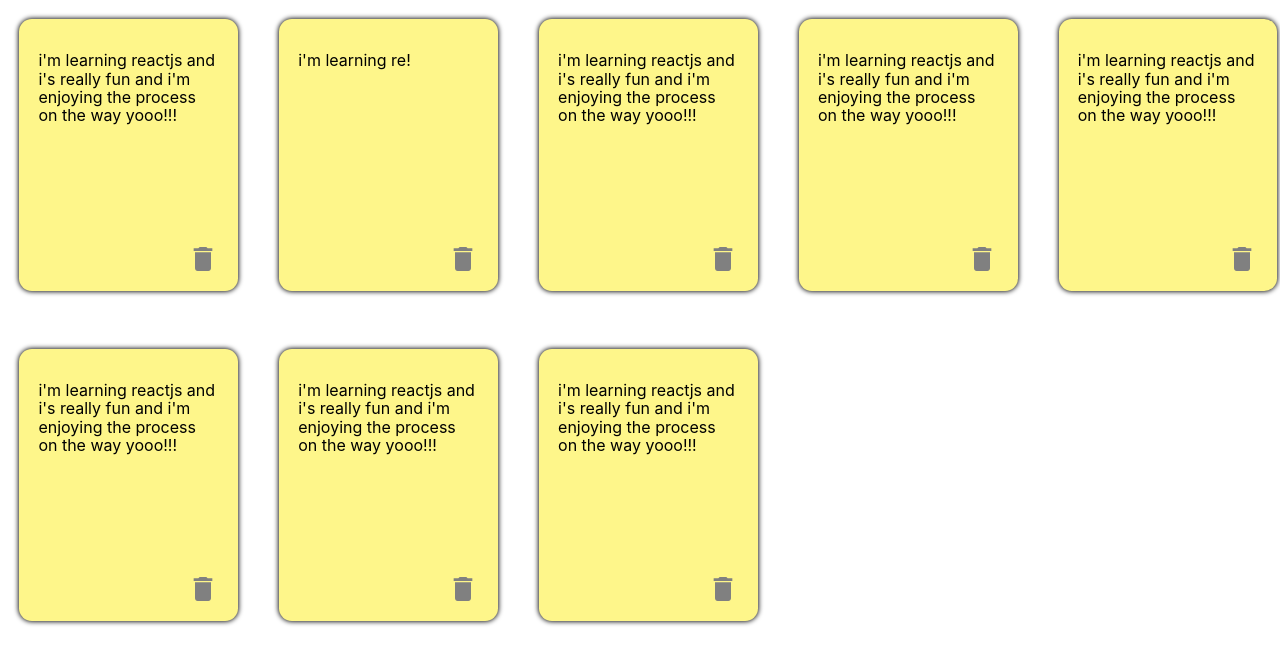
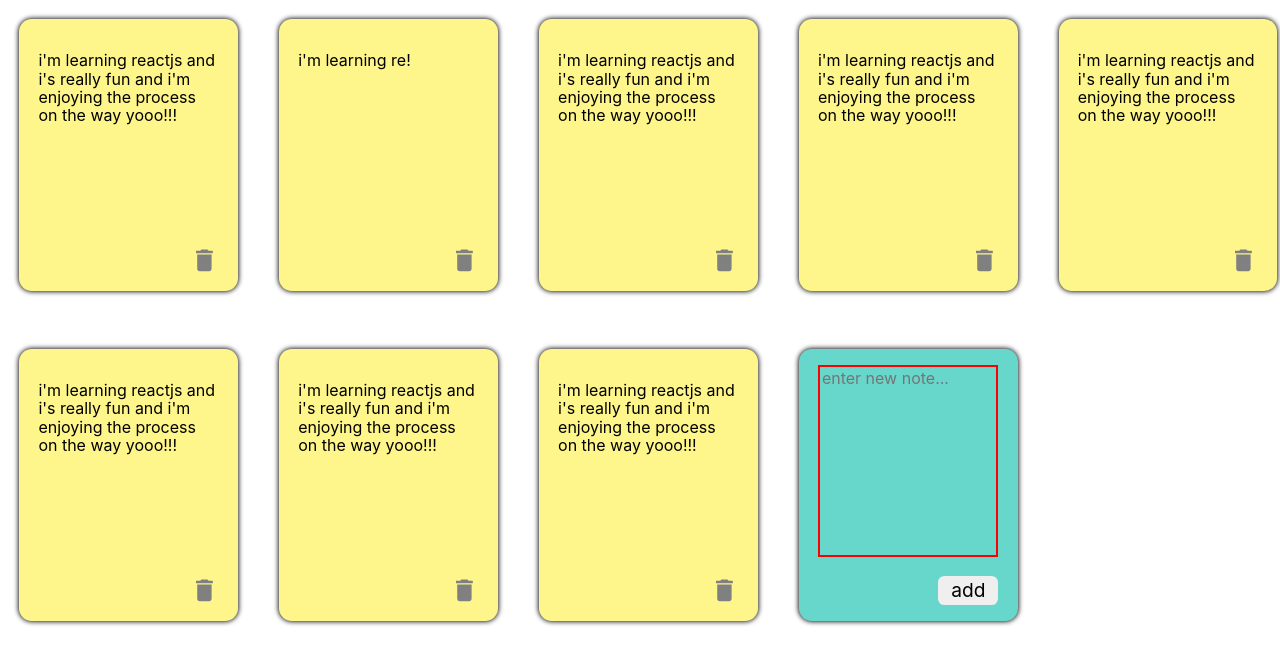
Before and after one commit to BodaNabeel/note-keeping-react, a React (Create React App) app: page / in a window 1280 px wide. Shown: the top 664 px of the page. Built offline with nearby package versions, Linux system fonts and the light colour scheme.

Commit message:
added note created, added and styled

```diff
--- /dev/null
+++ b/src/components/AddNote.jsx
@@ -0,0 +1,12 @@
+import React from 'react';
+
+export default function AddNote() {
+  return (
+      <>
+      <div className="add-note">
+          <textarea className='add-note_textarea' name="" id="" cols="30" fixed rows="10" placeholder='enter new note...' maxLength={100}></textarea>
+          <button className='btn-special'>add</button>
+      </div>
+      </>
+  );
+}
--- a/src/components/NoteList.jsx
+++ b/src/components/NoteList.jsx
@@ -1,10 +1,12 @@
 import React from "react";
+import AddNote from "./AddNote";
 import Note from "./Note";
 
 export default function NoteList({ notes, setNotes }) {
   return (
     <div className="note-list">
       <Note notes={notes} setNotes={setNotes}/>
+      <AddNote />
     </div>
   );
 }
--- a/src/index.css
+++ b/src/index.css
@@ -30,7 +30,6 @@ code {
 /* Note Styling */
 .note {
   background-color: #fef68a;
-  width: 15rem;
   padding: 1rem 1.2rem;
   margin: 1.2rem;
   height: 15rem;
@@ -42,9 +41,22 @@ code {
   flex-direction: column;
   justify-content: space-between;
 }
+.add-note {
+  display: flex;
+  flex-direction: column;
+  justify-content: space-between;
+  background-color: #67d7cc;
+  padding: 1rem 1.2rem;
+  margin: 1.2rem;
+  height: 15rem;
+  border-radius: 0.8rem;
+  box-shadow: 0px 0px 5px 0.5px black;
+  width:75%;
+
+}
 .note-btn {
   align-self: flex-end;
-  font-size: 2rem;
+  font-size: 1.8rem;
   cursor: pointer;
   color: grey;
   transition: color 0.5s;
@@ -52,3 +64,18 @@ code {
 .note-btn:hover {
   color: black
 }
+.btn-special {
+  align-self: flex-end;
+  font-size: 1.2rem;
+  border: none;
+  color: black;
+  padding:0.2rem 0.8rem;
+  border-radius:0.4rem ;
+}
+/* textarea */
+.add-note_textarea {
+  border: 2px solid red;
+  resize: none;
+  outline: none;
+  background-color: transparent;
+}
```
Also changed, not shown: src/components/Note.jsx (+0 -8 lines).
